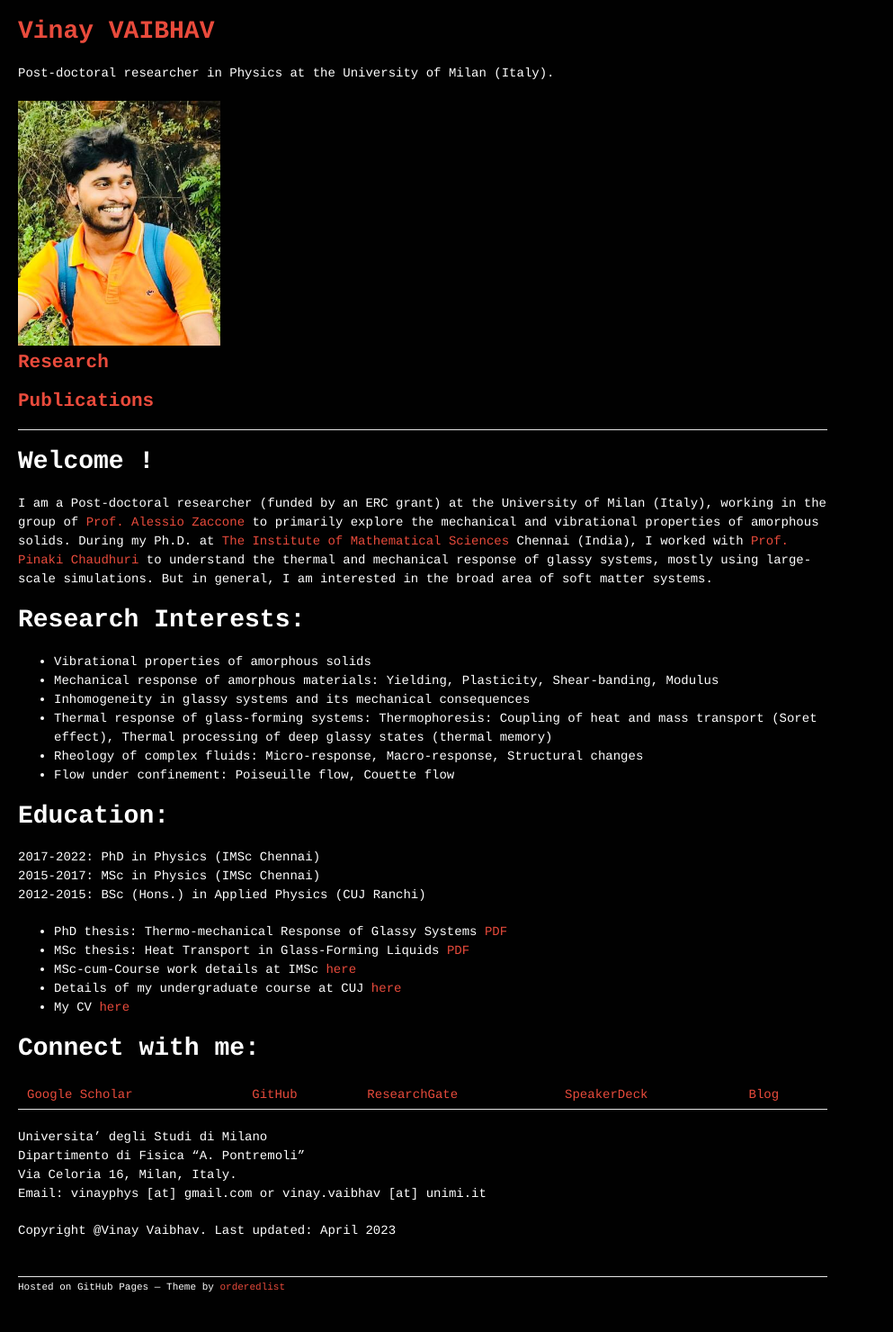
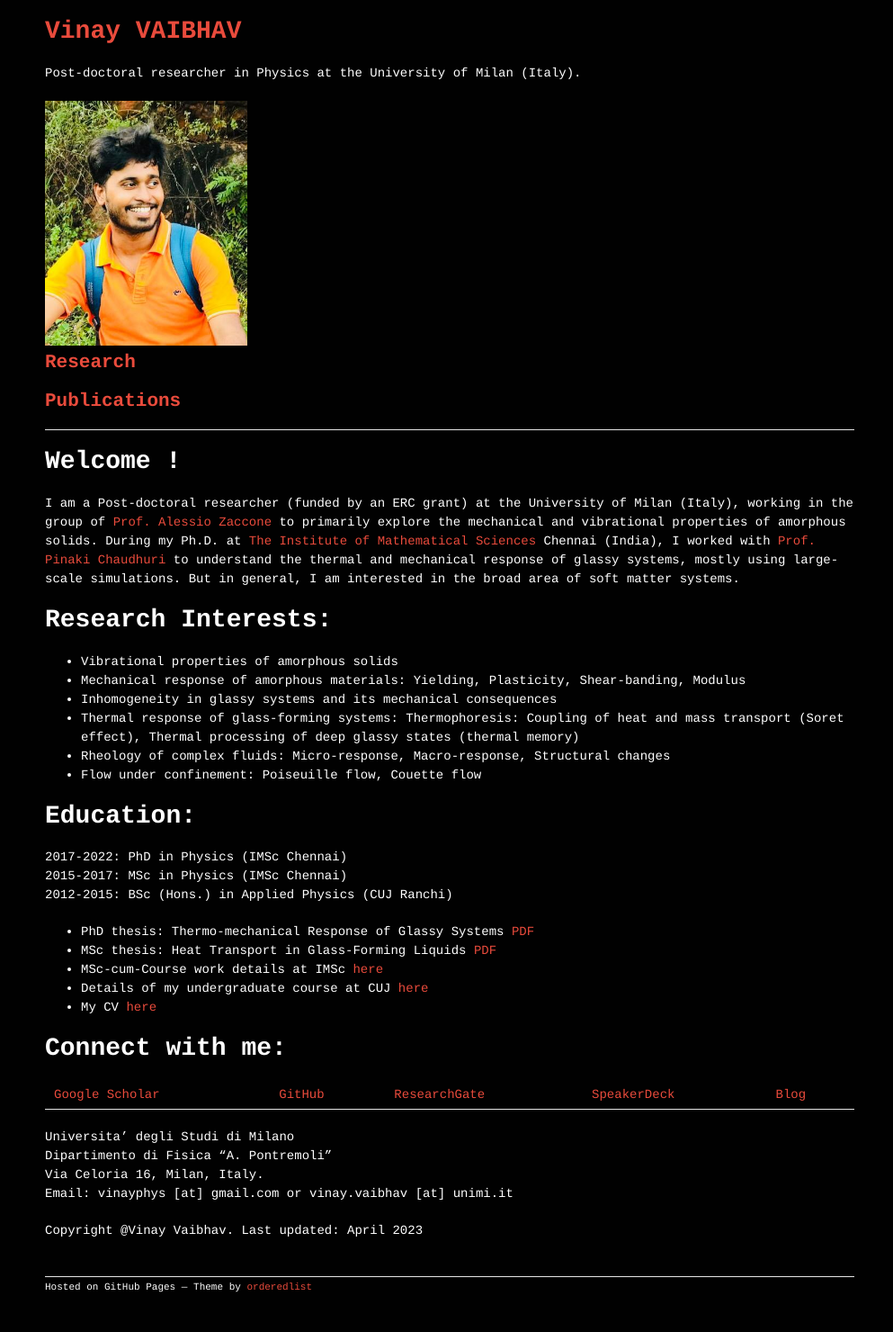
Before and after one commit to vinayphys/vinayphys.github.io, a Jekyll site: the page built from index.md, in a window 1280 px wide. Shown: the whole page at 90% size, without its empty margins (0-993 px from the left). Built offline with Jekyll 4.4.1, drawn with Linux system fonts in a browser that asks for light colours; our own code applies the rules of GitHub Pages for plain Markdown files; a script that is not in the unit is left out.

Commit message:
Update styles.css

```diff
--- a/stylesheets/styles.css
+++ b/stylesheets/styles.css
@@ -1,6 +1,6 @@
 body {
   background-color: #010101;
-  padding:20px 20px 20px 20px;
+  padding:20px 20px 20px 50px;
   font: 14px/1.5 courier, courier new, serif;
   color: rgba(255, 255, 255, 1.0);
   font-weight:400;
```
